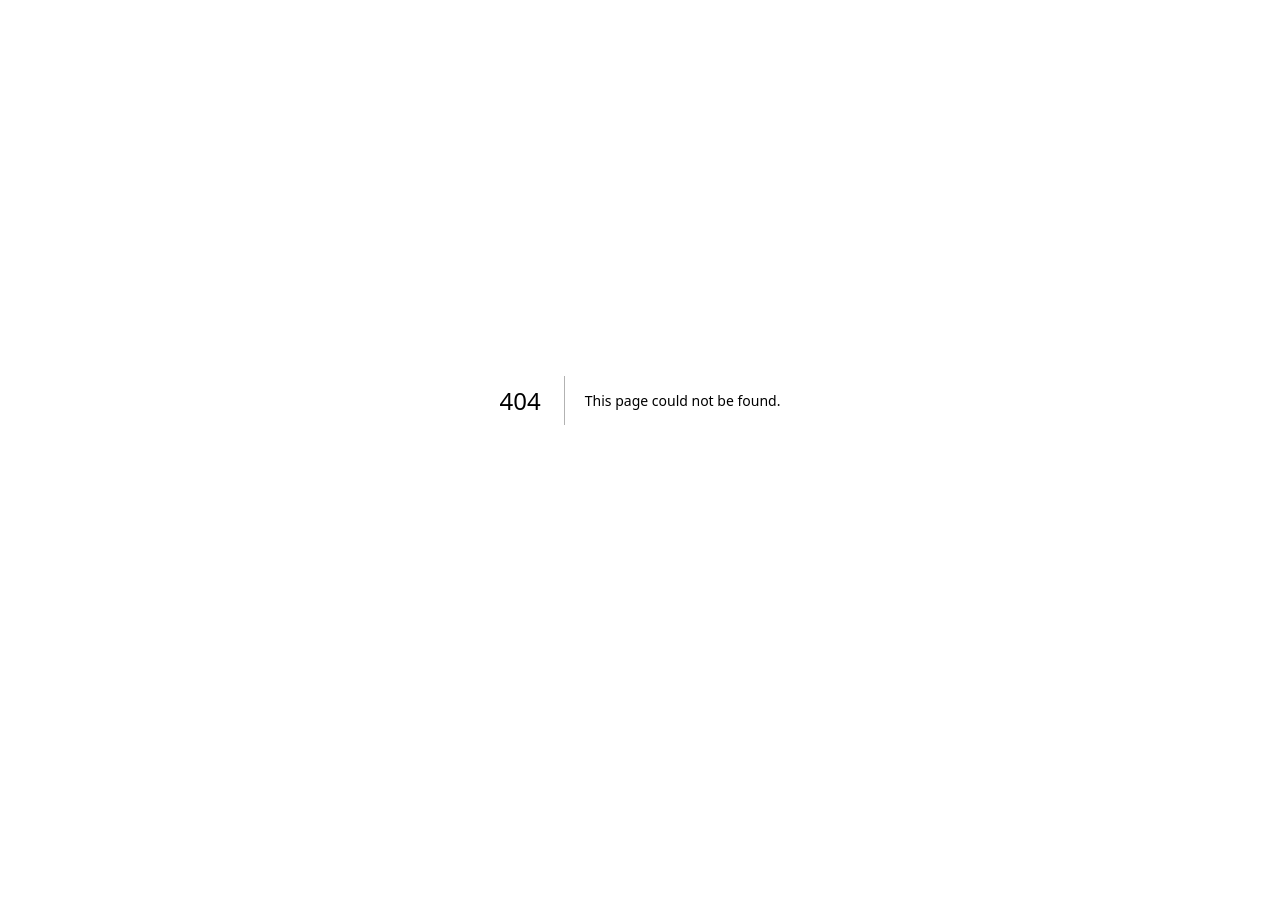
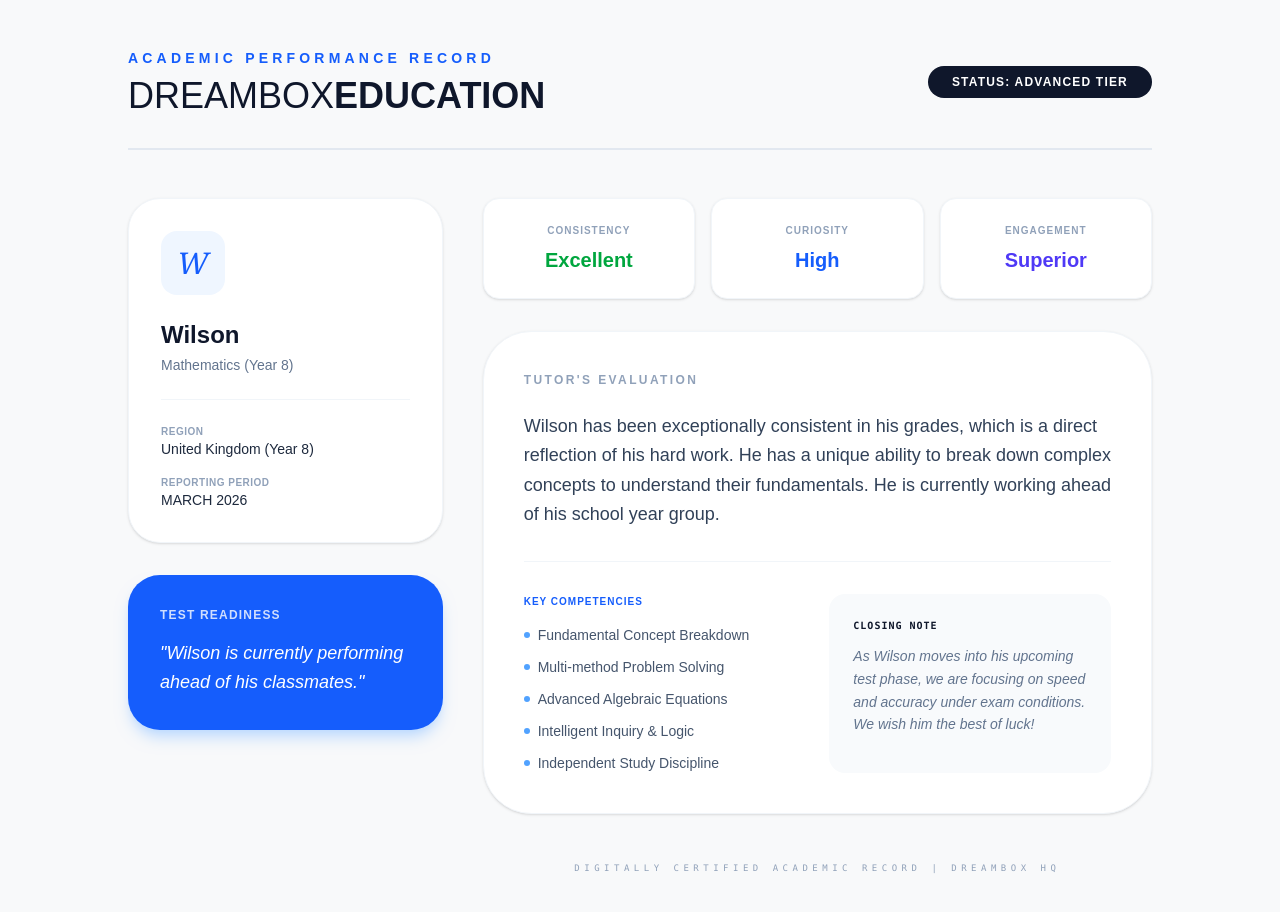
Before and after one commit to Buttons-Tech/dream_box, a Next.js app: page /dashboard/reports/wilson/march in a window 1280 px wide. Before the commit this address had no page. Shown: the top 912 px of the page. Before the commit the page ends 800 px from the top, so only its background shows below. Built offline with nearby package versions, Linux system fonts and the light colour scheme.

Commit message:
wilson report added

```diff
--- /dev/null
+++ b/app/dashboard/reports/wilson/march/page.tsx
@@ -0,0 +1,148 @@
+"use client";
+import React from 'react';
+
+// Define the blueprint for the data to avoid TypeScript errors
+interface StatProps {
+  label: string;
+  score: string;
+  color: string;
+}
+interface WilsonReport {
+  fullName: string;
+  subject: string;
+  curriculum: string;
+  month: string;
+  skills: string[]; // <--- THIS WAS MISSING
+  summary: string;
+  nextSteps: string;
+  metrics: {
+    consistency: string;
+    curiosity: string;
+    engagement: string;
+  };
+}
+
+const WilsonReportPage = () => {
+  const report : WilsonReport= {
+    fullName: "Wilson",
+    subject: "Mathematics (Year 8)",
+    curriculum: "UK National Curriculum",
+    month: "MARCH 2026",
+    skills: [
+      "Fundamental Concept Breakdown",
+      "Multi-method Problem Solving",
+      "Advanced Algebraic Equations",
+      "Intelligent Inquiry & Logic",
+      "Independent Study Discipline"
+    ],
+    summary: "Wilson has been exceptionally consistent in his grades, which is a direct reflection of his hard work. He has a unique ability to break down complex concepts to understand their fundamentals. He is currently working ahead of his school year group.",
+    nextSteps: "As Wilson moves into his upcoming test phase, we are focusing on speed and accuracy under exam conditions. We wish him the best of luck!",
+    metrics: {
+      consistency: "Excellent",
+      curiosity: "High",
+      engagement: "Superior"
+    }
+  };
+
+  return (
+    <div className="min-h-screen bg-[#f8f9fa] text-slate-800 p-6 md:p-12 font-sans selection:bg-blue-100">
+
+      {/* --- ACADEMIC HEADER --- */}
+      <div className="max-w-5xl mx-auto flex flex-col md:flex-row justify-between items-start md:items-center mb-12 border-b-2 border-slate-200 pb-8">
+        <div>
+          <h1 className="text-sm font-bold text-blue-600 uppercase tracking-[0.3em] mb-2">Academic Performance Record</h1>
+          <h2 className="text-4xl font-light text-slate-900">DREAMBOX<span className="font-bold">EDUCATION</span></h2>
+        </div>
+        <div className="mt-4 md:mt-0 px-6 py-2 bg-slate-900 text-white rounded-full text-xs font-bold tracking-widest uppercase">
+          Status: Advanced Tier
+        </div>
+      </div>
+
+      <div className="max-w-5xl mx-auto grid grid-cols-1 lg:grid-cols-3 gap-10">
+
+        {/* --- LEFT: STUDENT PROFILE --- */}
+        <div className="space-y-8">
+          <div className="p-8 bg-white shadow-sm border border-slate-100 rounded-[2rem]">
+            <div className="w-16 h-16 bg-blue-50 text-blue-600 rounded-2xl flex items-center justify-center text-3xl mb-6 font-serif italic">
+              W
+            </div>
+            <h3 className="text-2xl font-bold text-slate-900 mb-1">{report.fullName}</h3>
+            <p className="text-slate-500 text-sm mb-6">{report.subject}</p>
+            <div className="pt-6 border-t border-slate-100 space-y-4">
+               <div>
+                 <p className="text-[10px] uppercase font-bold text-slate-400 tracking-wider">Region</p>
+                 <p className="text-sm font-medium">United Kingdom (Year 8)</p>
+               </div>
+               <div>
+                 <p className="text-[10px] uppercase font-bold text-slate-400 tracking-wider">Reporting Period</p>
+                 <p className="text-sm font-medium">{report.month}</p>
+               </div>
+            </div>
+          </div>
+
+          <div className="p-8 bg-blue-600 text-white rounded-[2rem] shadow-lg shadow-blue-200">
+             <h4 className="text-xs font-bold uppercase tracking-widest mb-4 opacity-80">Test Readiness</h4>
+             <p className="text-lg font-medium leading-relaxed italic">"Wilson is currently performing ahead of his classmates."</p>
+          </div>
+        </div>
+
+        {/* --- RIGHT: ANALYSIS --- */}
+        <div className="lg:col-span-2 space-y-8">
+
+          {/* CONSISTENCY METRICS */}
+          <div className="grid grid-cols-1 sm:grid-cols-3 gap-4">
+             <MetricCard label="Consistency" score={report.metrics.consistency} color="text-green-600" />
+             <MetricCard label="Curiosity" score={report.metrics.curiosity} color="text-blue-600" />
+             <MetricCard label="Engagement" score={report.metrics.engagement} color="text-indigo-600" />
+          </div>
+
+          {/* SUMMARY OF PROGRESS */}
+          <div className="p-10 bg-white shadow-sm border border-slate-100 rounded-[3rem]">
+            <h4 className="text-xs font-bold text-slate-400 uppercase tracking-[0.2em] mb-6">{`Tutor's Evaluation`}</h4>
+            <p className="text-slate-700 leading-relaxed text-lg mb-8">
+              {report.summary}
+            </p>
+
+            <div className="grid grid-cols-1 md:grid-cols-2 gap-6 pt-8 border-t border-slate-100">
+               <div>
+                 <h5 className="text-[10px] font-bold text-blue-600 uppercase mb-4 tracking-widest">Key Competencies</h5>
+                 <ul className="space-y-3">
+                   {report.skills.map((skill, i) => (
+                     <li key={i} className="text-sm text-slate-600 flex items-center gap-2">
+                       <span className="w-1.5 h-1.5 bg-blue-400 rounded-full"></span>
+                       {skill}
+                     </li>
+                   ))}
+                 </ul>
+               </div>
+               <div className="bg-slate-50 p-6 rounded-2xl">
+                 <h5 className="text-[10px] font-bold text-slate-900 uppercase mb-3 tracking-widest font-mono">Closing Note</h5>
+                 <p className="text-sm text-slate-500 italic leading-relaxed">
+                   {report.nextSteps}
+                 </p>
+               </div>
+            </div>
+          </div>
+
+          {/* FOOTER VERIFICATION */}
+          <div className="text-center py-4">
+             <p className="text-[9px] text-slate-400 font-mono uppercase tracking-[0.5em]">Digitally Certified Academic Record | Dreambox HQ</p>
+          </div>
+        </div>
+
+      </div>
+    </div>
+  );
+};
+
+// Helper Component for Wilson's clean metrics
+function MetricCard({ label, score, color }: StatProps) {
+  return (
+    <div className="bg-white p-6 rounded-2xl border border-slate-100 shadow-sm text-center">
+      <p className="text-[10px] font-bold text-slate-400 uppercase tracking-widest mb-2">{label}</p>
+      <p className={`text-xl font-bold ${color}`}>{score}</p>
+    </div>
+  );
+}
+
+export default WilsonReportPage;
```
